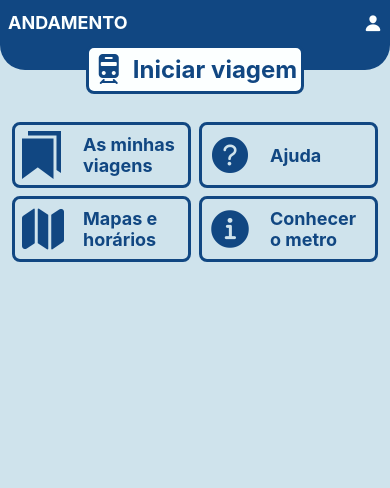
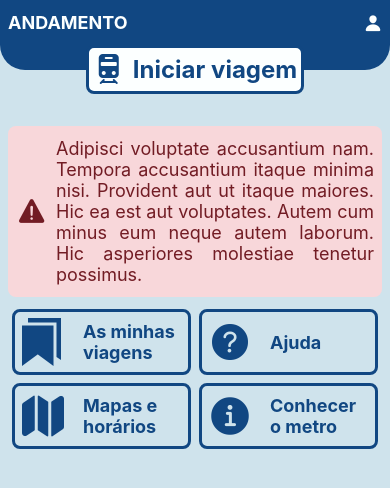
Before and after one commit to pedrocosta132/andamento, a React Native app: screen /Home in a window 390 px wide. Shown: the top 488 px of the page. Built offline with nearby package versions, Linux system fonts and the light colour scheme.

Commit message:
feat: warning alert

```diff
--- /dev/null
+++ b/src/components/Alert/index.tsx
@@ -0,0 +1,20 @@
+import { View, Text } from "react-native";
+import Ionicons from "@expo/vector-icons/Ionicons";
+import { styled } from "./styled";
+
+type AlertProps = {
+  text: string;
+};
+
+export default function Alert({ text }: AlertProps) {
+  return (
+    <View style={styled.container}>
+      <Ionicons
+        name="warning"
+        color="#721c24"
+        size={32}
+      />
+      <Text style={styled.text}>{text}</Text>
+    </View>
+  );
+}
--- /dev/null
+++ b/src/components/Alert/styled.ts
@@ -0,0 +1,20 @@
+import { StyleSheet } from "react-native";
+
+export const styled = StyleSheet.create({
+  container: {
+    margin: 8,
+    paddingHorizontal: 8,
+    paddingVertical: 12,
+    display: "flex",
+    gap: 8,
+    flexDirection: "row",
+    alignItems: "center",
+    backgroundColor: "#f8d7da",
+    borderRadius: 8,
+  },
+  text: {
+    color: "#721c24",
+    fontSize: 18,
+    textAlign: "justify"
+  },
+});
--- a/src/pages/Home.tsx
+++ b/src/pages/Home.tsx
@@ -7,6 +7,7 @@ import ActiveTripMiniature from "../components/ActiveTripMiniature";
 import apiService from "../services/mockApi";
 import { CompleteTrip } from "../types";
 import StartButton from "../components/StartButton";
+import Alert from "../components/Alert";
 
 export default function Home() {
   const navigation = useNavigation();
@@ -43,6 +44,7 @@ export default function Home() {
     <Layout>
       <ScrollView style={{ flex: 1 }}>
         <StartButton />
+        <Alert text="Adipisci voluptate accusantium nam. Tempora accusantium itaque minima nisi. Provident aut ut itaque maiores. Hic ea est aut voluptates. Autem cum minus eum neque autem laborum. Hic asperiores molestiae tenetur possimus." />
         <FlatList
           data={homeButtons}
           renderItem={({ item }) => (
```
